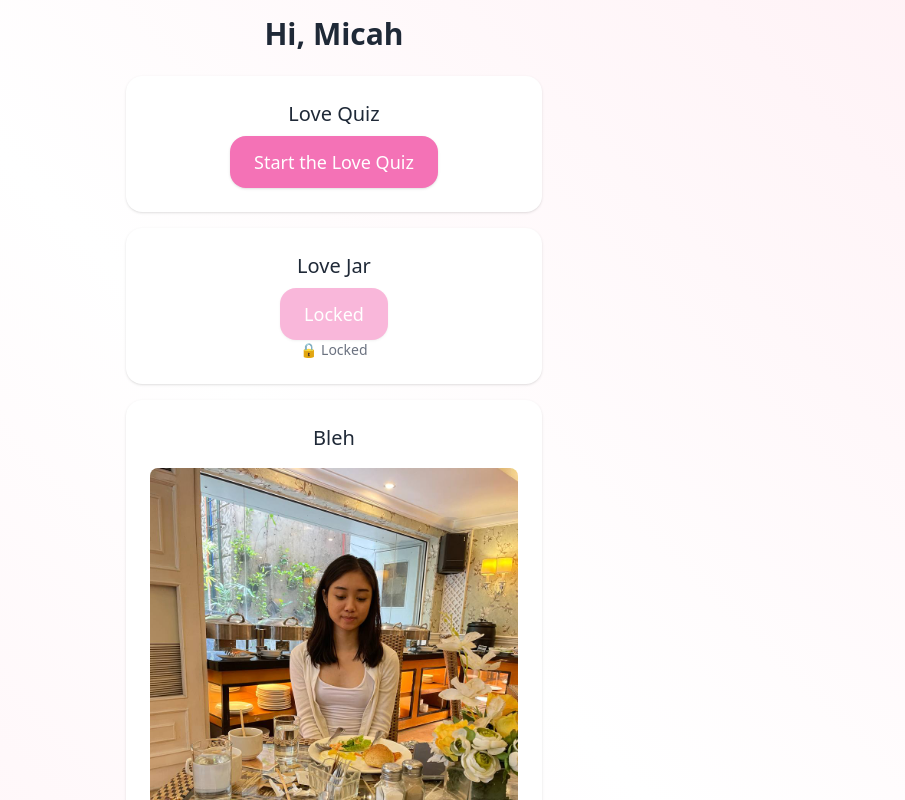
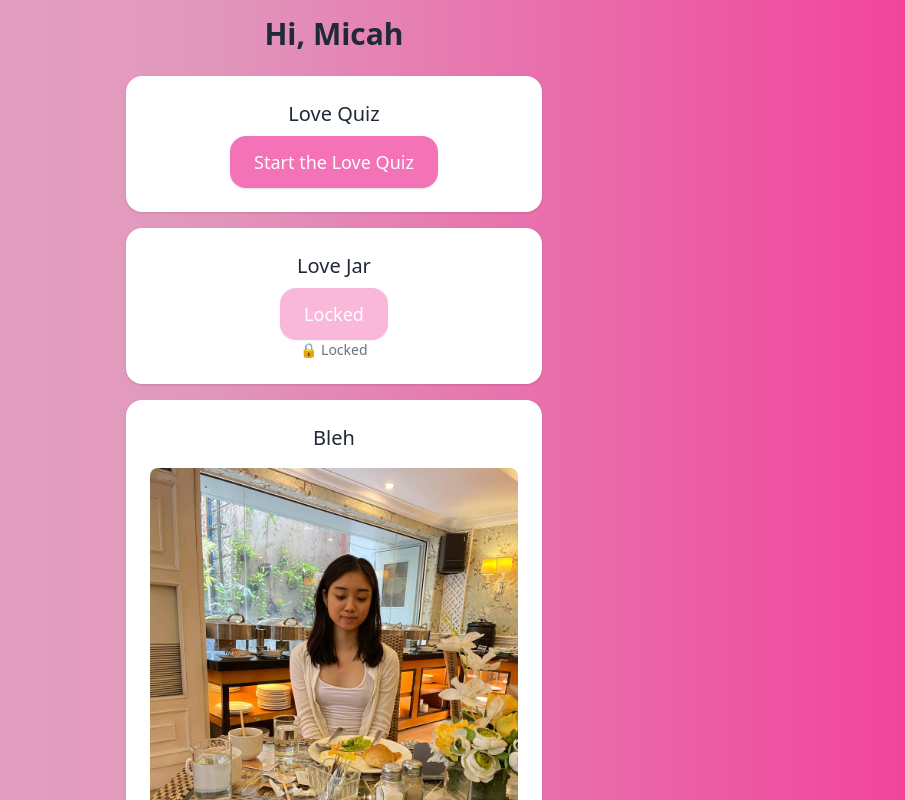
Before and after one commit to odxscholars/micah_web, a React (Vite) app: page / in a window 1280 px wide. Shown: the top 800 px of the page, without its empty margins (306-1211 px from the left). Built offline with nearby package versions, Linux system fonts and the light colour scheme.

Commit message:
changed BG

```diff
--- a/src/components/GradientBG.module.css
+++ b/src/components/GradientBG.module.css
@@ -1,5 +1,5 @@
 .bg {
   @apply min-h-screen flex flex-col;
-  background-image: linear-gradient(45deg, var(--color-secondary), #ffffff, var(--color-secondary));
-  background-size: 200% 200%;
+  background: linear-gradient(270deg, #ff0080, #e197bc, #efc3d4, #f5e0e9);
+  background-size: 300% 300%;
 }
--- a/src/components/GradientBG.tsx
+++ b/src/components/GradientBG.tsx
@@ -1,16 +1,27 @@
-import { motion, useReducedMotion } from 'framer-motion';
-import { ReactNode } from 'react';
+import {motion, useReducedMotion} from 'framer-motion';
+import {ReactNode} from 'react';
 import styles from './GradientBG.module.css';
 
-export default function GradientBG({ children }: { children: ReactNode }) {
+export default function GradientBG({children}: { children: ReactNode }) {
     const reduce = useReducedMotion();
     return (
         <motion.div
             className={styles.bg}
-      animate={reduce ? undefined : { backgroundPosition: ['0% 0%', '100% 100%'] }}
-      transition={reduce ? undefined : { duration: 20, repeat: Infinity, repeatType: 'reverse' }}
+            animate={
+                reduce
+                    ? undefined
+                    : {
+                        backgroundPosition: ['0% 50%', '100% 50%'],
+                    }
+            }
+            transition={
+                reduce
+                    ? undefined
+                    : {duration: 2, repeat: Infinity, repeatType: 'loop', ease: 'linear'}
+            }
         >
             {children}
         </motion.div>
+
     );
 }
```
Lines whose indentation alone changed are shown as unchanged.
